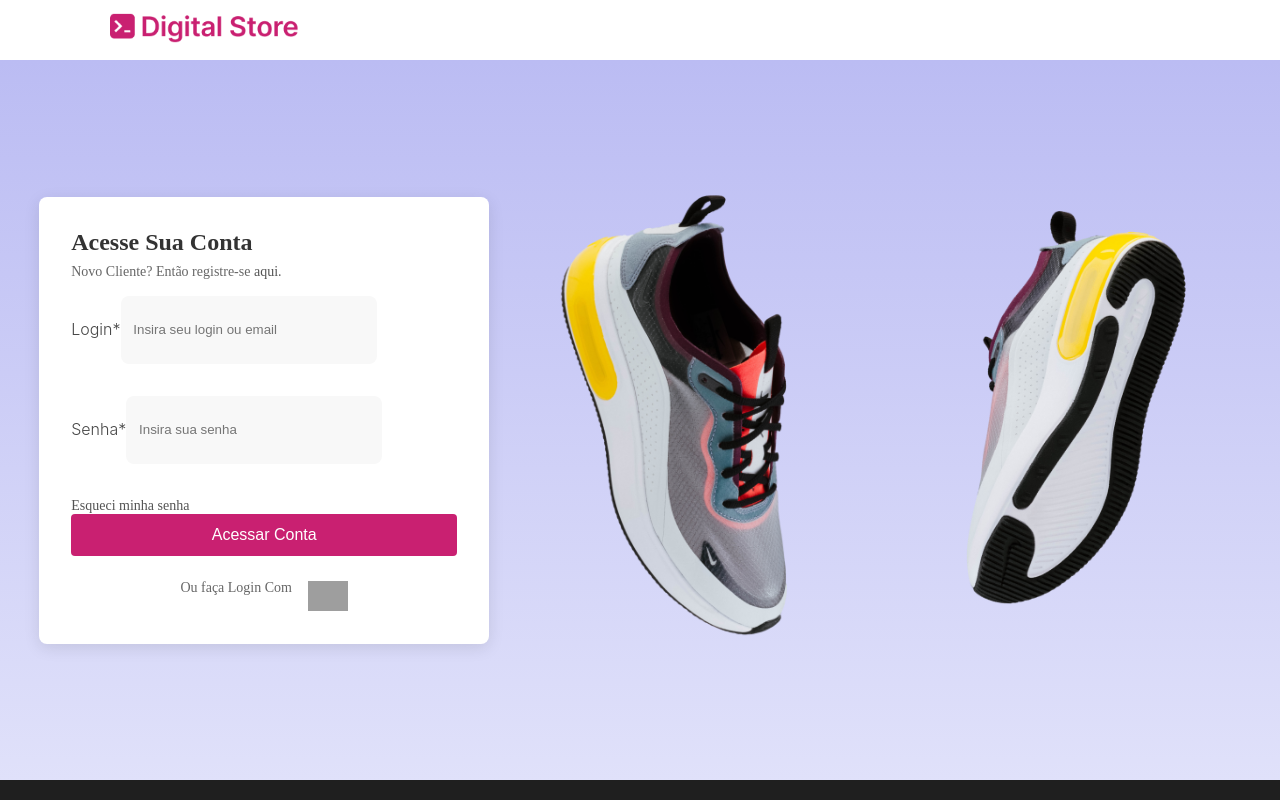
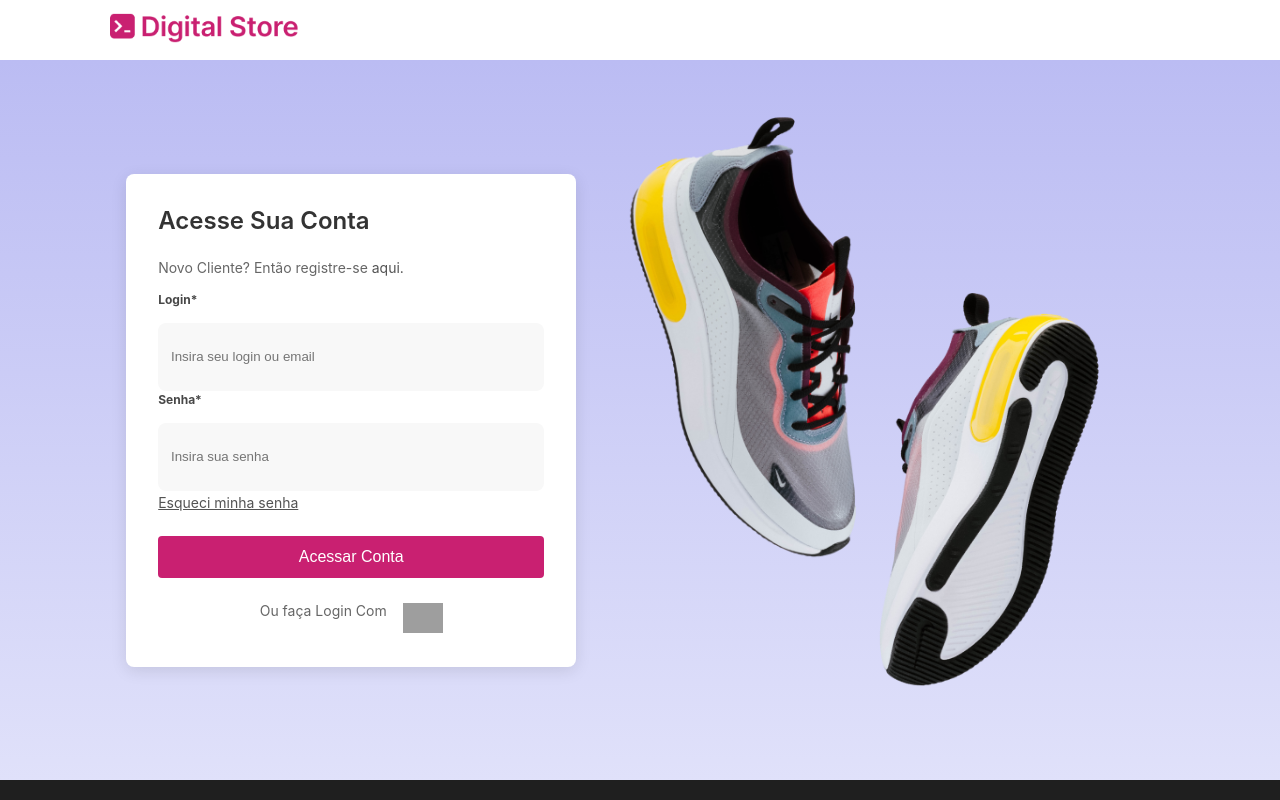
Before and after one commit to Projeto-DripStore-FullStack/Dripstore, a React (Vite) app: page /Login in a window 1280 px wide. Shown: the top 800 px of the page. Built offline with nearby package versions, Linux system fonts and the light colour scheme; grey boxes are pictures that could not be loaded.

Commit message:
otimização da página de login e ajustes de estilo

```diff
--- a/src/components/FormAcesseSuaConta/FormAcessarConta.css
+++ b/src/components/FormAcesseSuaConta/FormAcessarConta.css
@@ -4,19 +4,19 @@
   border-radius: 8px;
   padding: 32px;
   box-shadow: 0px 4px 16px rgba(0, 0, 0, 0.1);
+  font-family: "inter", sans-serif;
 }
 
 .titleFormformAcessarConta {
   font-size: 24px;
   font-weight: 600;
   color: #333333;
-    margin-bottom: 8px;
+  margin-bottom: 1.5rem;
 }
 
 .pFormformAcessarConta {
   font-size: 14px;
   color: #666666;
-    margin-bottom: 16px;
 }
 
 .aForm3 {
@@ -40,26 +40,28 @@
   color: #535353;
   text-decoration: none;
   margin-bottom: 24px;
+  text-decoration: underline;
 }
 
-  .aFormformAcessarConta:hover{
+.aFormformAcessarConta:hover {
   color: #c92071;
 }
 
 .btnFormformAcessarConta {
   width: 100%;
   padding: 12px;
-    background-color:#c92071;
+  background-color: #c92071;
   color: #ffffff;
   border: none;
   border-radius: 4px;
   font-size: 16px;
   cursor: pointer;
   transition: background-color 0.3s ease;
+  margin-top: 1.5rem;
 }
 
 .btnFormformAcessarConta:hover {
-    background-color:white;
+  background-color: white;
   color: #c92071;
 }
 
--- a/src/components/InputParaForm/InputParaForm.css
+++ b/src/components/InputParaForm/InputParaForm.css
@@ -1,18 +1,17 @@
-.boxInput1{
-    justify-content: left;
-    width: 45vw;
+.boxInput1 {
+  width: 100%;
   height: 84px;
   font-family: "inter", sans-serif;
   font-style: normal;
 }
 
-.inputFinalParaForm{
-    width: 20vw;
+.inputFinalParaForm {
+  width: 100%;
   height: 8.5vh;
   top: 121px;
   left: 30px;
   gap: 0px;
-    border-radius: 8px ;
+  border-radius: 8px;
   opacity: 0px;
   background-color: rgb(248, 248, 248);
   color: #474747;
@@ -21,10 +20,13 @@
   cursor: pointer;
 }
 
-.labelInput{
+.labelInput {
+  display: block;
   gap: 0px;
   opacity: 0px;
-    color: #474747  ;
+  color: #474747;
   font-family: "inter", sans-serif;
-    font-weight: 300;
+  font-weight: bolder;
+  margin-bottom: 1rem;
+  font-size: 12px;
 }
--- /dev/null
+++ b/src/components/SneakersLoginPage/SneakersLoginPage.css
@@ -0,0 +1,21 @@
+.sneakers {
+  display: flex;
+  position: relative;
+}
+
+.sneaker-left,
+.sneaker-right {
+  object-fit: cover;
+  height: 70vh;
+}
+
+.sneaker-left {
+  position: absolute;
+  top: -10vh;
+  left: -15vw;
+}
+
+.sneaker-right {
+  position: relative;
+  top: 10vh;
+}
--- /dev/null
+++ b/src/components/SneakersLoginPage/SneakersLoginPage.jsx
@@ -0,0 +1,23 @@
+import "./SneakersLoginPage.css";
+import SenakersLoginBody1 from "../../assets/SneakersLoginBody1.png";
+import SenakersLoginBody2 from "../../assets/SneakersLoginBody2.png";
+
+export const SneakersLoginPage = () => {
+  return (
+    <div className="sneakers">
+      {" "}
+      <img
+        className="sneaker-left"
+        src={SenakersLoginBody1}
+        alt="Sneaker 1"
+        style={{ maxWidth: "500px", maxHeight: "500px" }}
+      />
+      <img
+        className="sneaker-right"
+        src={SenakersLoginBody2}
+        alt="Sneaker 2"
+        style={{ maxWidth: "500px", maxHeight: "500px" }}
+      />
+    </div>
+  );
+};
--- a/src/pages/Login/index.jsx
+++ b/src/pages/Login/index.jsx
@@ -2,8 +2,7 @@ import Footer from "../../components/Footer/Footer";
 import { FormAcessarConta } from "../../components/FormAcesseSuaConta/FormAcessarConta";
 import LayoutPadrao from "../../components/LayoutPadrao/LayoutPadrao";
 import { SimpleHeader } from "../../components/SimpleHeader/SimpleHeader";
-import SenakersLoginBody1 from "../../assets/SneakersLoginBody1.png";
-import SenakersLoginBody2 from "../../assets/SneakersLoginBody2.png";
+import { SneakersLoginPage } from "../../components/SneakersLoginPage/SneakersLoginPage";
 
 function Login() {
   return (
@@ -24,19 +23,7 @@ function Login() {
             {" "}
             <FormAcessarConta />
           </div>
-          <div>
-            {" "}
-            <img
-              src={SenakersLoginBody1}
-              alt="Sneaker 1"
-              style={{ maxWidth: "500px", maxHeight: "500px" }}
-            />
-            <img
-              src={SenakersLoginBody2}
-              alt="Sneaker 2"
-              style={{ maxWidth: "500px", maxHeight: "500px" }}
-            />
-          </div>
+          <SneakersLoginPage />
         </div>
       </LayoutPadrao>
       <Footer />
```
Also changed, not shown: src/components/InputParaForm/InputParaForm.jsx (+14 -8 lines), src/components/FormAcesseSuaConta/FormAcessarConta.jsx (indentation only). Lines whose indentation alone changed are shown as unchanged.
